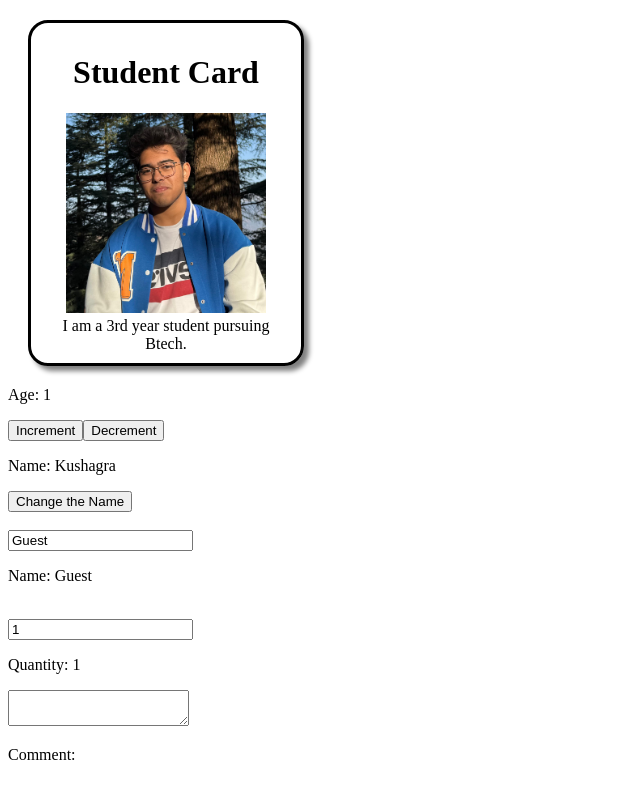
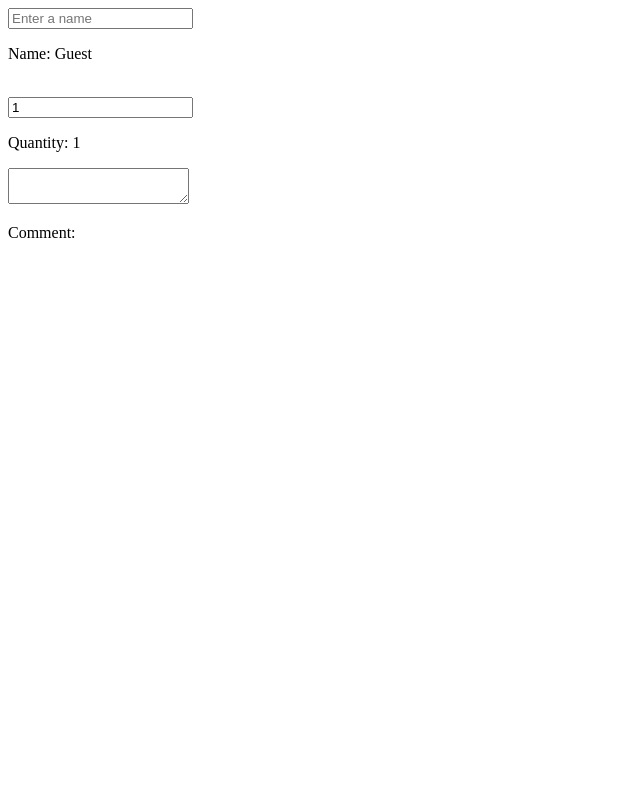
Before and after one commit to kushagrx/React-Dev, a React (Vite) app in the folder kushagra01/: page / in a window 1280 px wide. Shown: the whole page, without its empty margins (0-640 px from the left). Built offline with nearby package versions, Linux system fonts and the light colour scheme.

Commit message:
no changes as such

```diff
--- a/kushagra01/src/App.jsx
+++ b/kushagra01/src/App.jsx
@@ -14,11 +14,6 @@ import Change from "./Change";
 function App() {
   return (
     <>
-      <Card />
-      {/* <Button />
-      <UserGreeting isLoggedIn={true} user="Kushagra" />
-      <List/>*/}
-      <Component/> <br></br>
       <Change/>
     </>
   );
--- a/kushagra01/src/Change.jsx
+++ b/kushagra01/src/Change.jsx
@@ -19,7 +19,7 @@ function Change() {
 
   return (
     <div>
-      <input value={name} onChange={handleNameChange} />
+      <input placeholder="Enter a name" onChange={handleNameChange} />
       <p>Name: {name}</p> <br />
 
       <input value={quantity} onChange={handleQuantityChange} type="number" />
```
Also changed, not shown: kushagra01/src/Component.jsx (line endings or trailing spaces).
